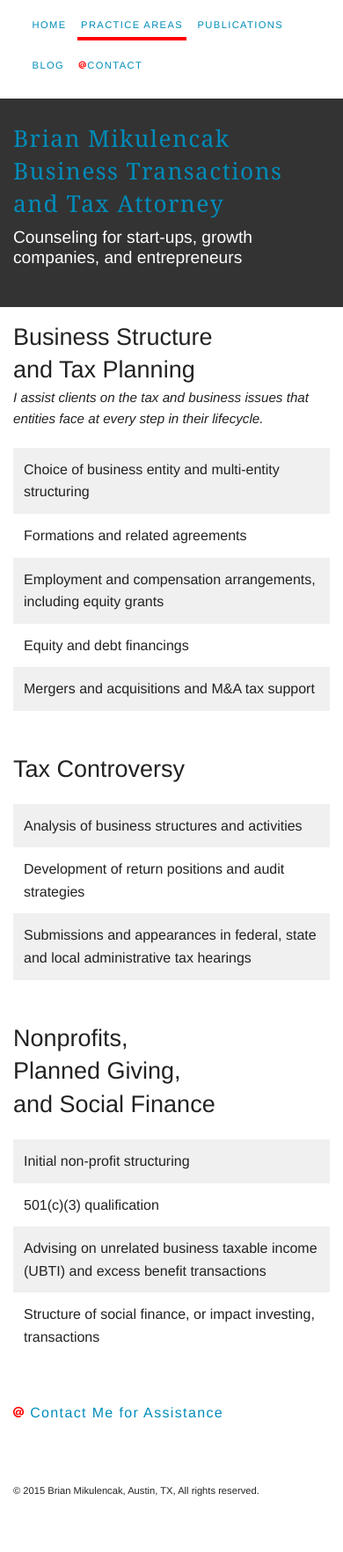
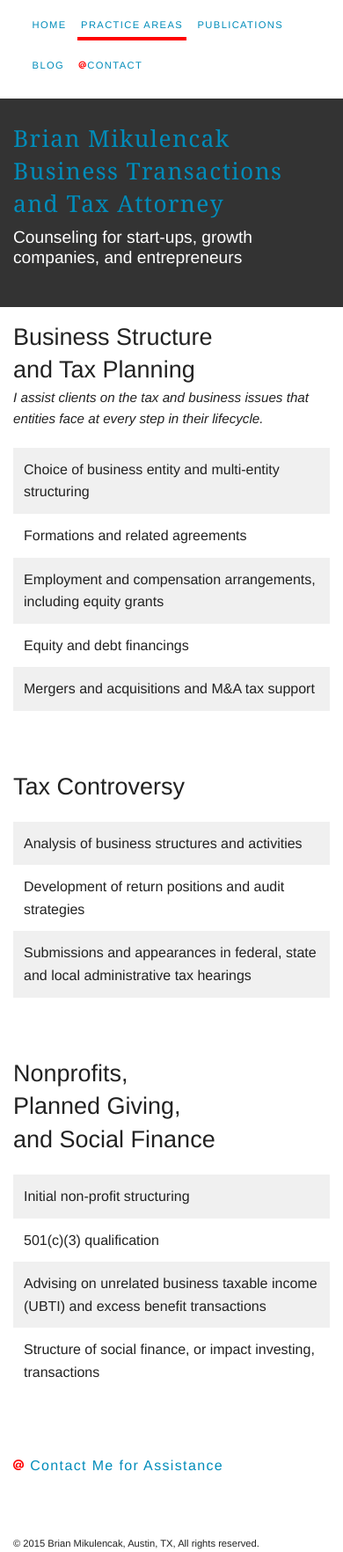
Before and after one commit to brianmik/bmaustinlaw, a Jekyll site: the page built from practice-areas.html, in a window 390 px wide. Shown: the whole page at 88% size. Built offline with Jekyll 4.4.1, drawn with Linux system fonts in a browser that asks for light colours; Markdown is read by kramdown in place of the engine named in the settings; comment, search, counter and statistics services are not loaded; before the commit the page ends 1704 px from its top, so only the background shows below that.

Commit message:
styling for small screens

```diff
--- a/css/main.css
+++ b/css/main.css
@@ -365,7 +365,7 @@ textarea {
   }
 
   .practice__area__items {
-    margin: 1.25rem 0 3rem 0;
+    margin: 1.25rem 0 4.25rem 0;
   }
 
   .line-break {
```
